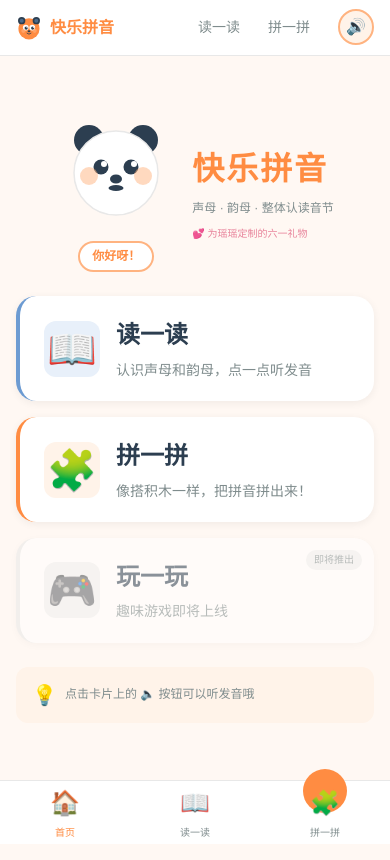
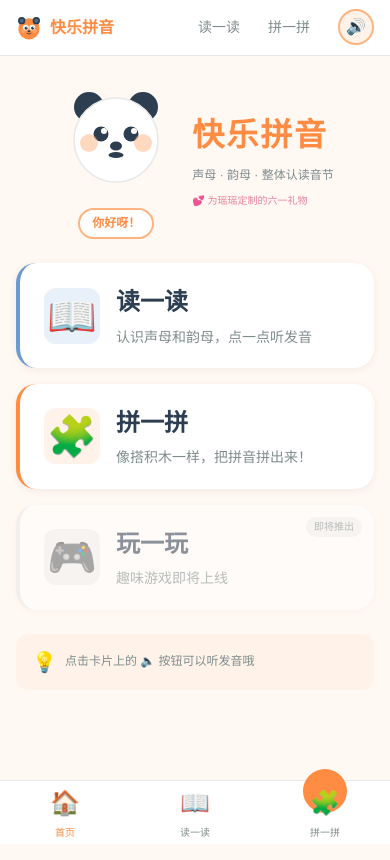
Before and after one commit to ispace-top/HappyPinyin, a Vue app: page /#/ in a window 390 px wide. Built offline with nearby package versions, Linux system fonts and the light colour scheme.

Commit message:
Fix mobile homepage top spacing: remove min-height centering

```diff
--- a/src/pages/HomePage.vue
+++ b/src/pages/HomePage.vue
@@ -54,10 +54,8 @@ import PandaMascot from '@/components/common/PandaMascot.vue'
   display: flex;
   flex-direction: column;
   align-items: center;
-  justify-content: center;
   gap: var(--space-6);
-  min-height: calc(100dvh - var(--header-height) - var(--mobile-nav-height));
-  padding: var(--space-4) 0;
+  padding: var(--space-6) 0;
 }
 
 .hero {
```
